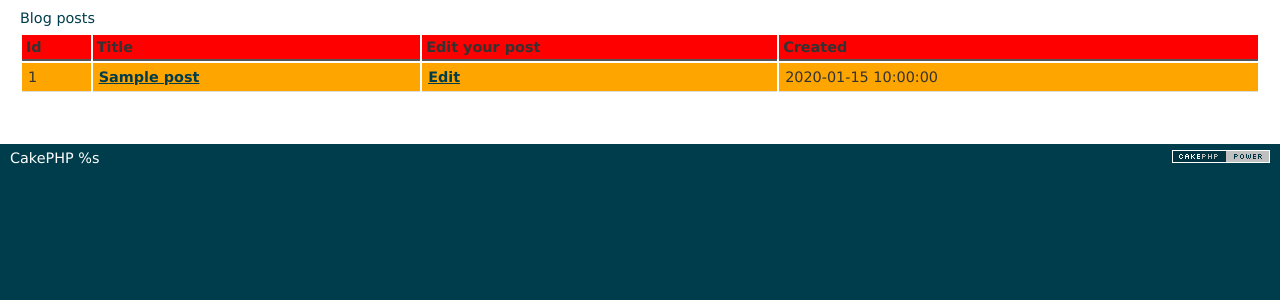
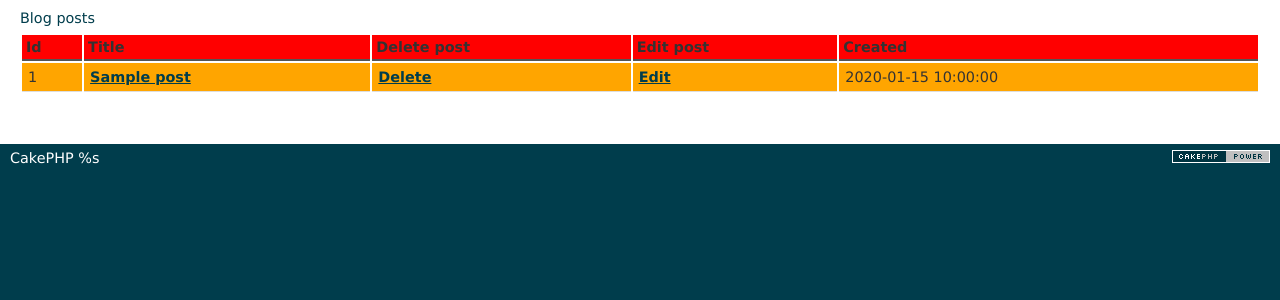
Before and after one commit to pradeep-gig/origin, a CakePHP app: the page made by app/View/Posts/index.ctp in a window 1280 px wide. Shown: the part 47-347 px from the top of the page. Run offline with PHP 8.4 and a stand-in for CakePHP, Linux system fonts and the light colour scheme; the template is opened without the code that fills it: most values are stand-ins (such as "Sample title", 1, 10 or a date in 2020); data that the repository does not hold is empty; some libraries are stand-ins or nearby versions.

Commit message:
delete post feature added and improved view post(with adding header)

```diff
--- a/app/View/Posts/index.ctp
+++ b/app/View/Posts/index.ctp
@@ -4,7 +4,8 @@
 	<tr style="background: red">
 		<th>Id</th>
 		<th>Title</th>
-		<th>Edit your post</th>
+		<th>Delete post</th>
+		<th>Edit post</th>
 		<th>Created</th>
 	</tr>
 		<!-- Here is where we loop through our $posts array, printing out post info -->
@@ -17,6 +18,13 @@
 		</td>
 		<td>
 			<?php
+				echo $this->Form->postLink('Delete', array('action' => 'delete', $post['Post']['id']),
+					array('confirm' => 'Are you sure')
+					);
+			 ?>
+		</td>
+		<td>
+			<?php
 				echo $this->Html->link('Edit', array('action' => 'edit', $post['Post']['id']));
 			?>
 		</td>
--- a/app/View/Posts/view.ctp
+++ b/app/View/Posts/view.ctp
@@ -1,3 +1,3 @@
-<h1><?php echo h($post['Post']['title']); ?></h1>
+<h1>Title: <?php echo h($post['Post']['title']); ?></h1>
 <p><small>Created: <?php echo $post['Post']['created']; ?></small></p>
-<p><?php echo h($post['Post']['body']); ?></p>
+<p>Content: <?php echo h($post['Post']['body']); ?></p>
```
Also changed, not shown: app/Controller/PostsController.php (+9 -0 lines).
